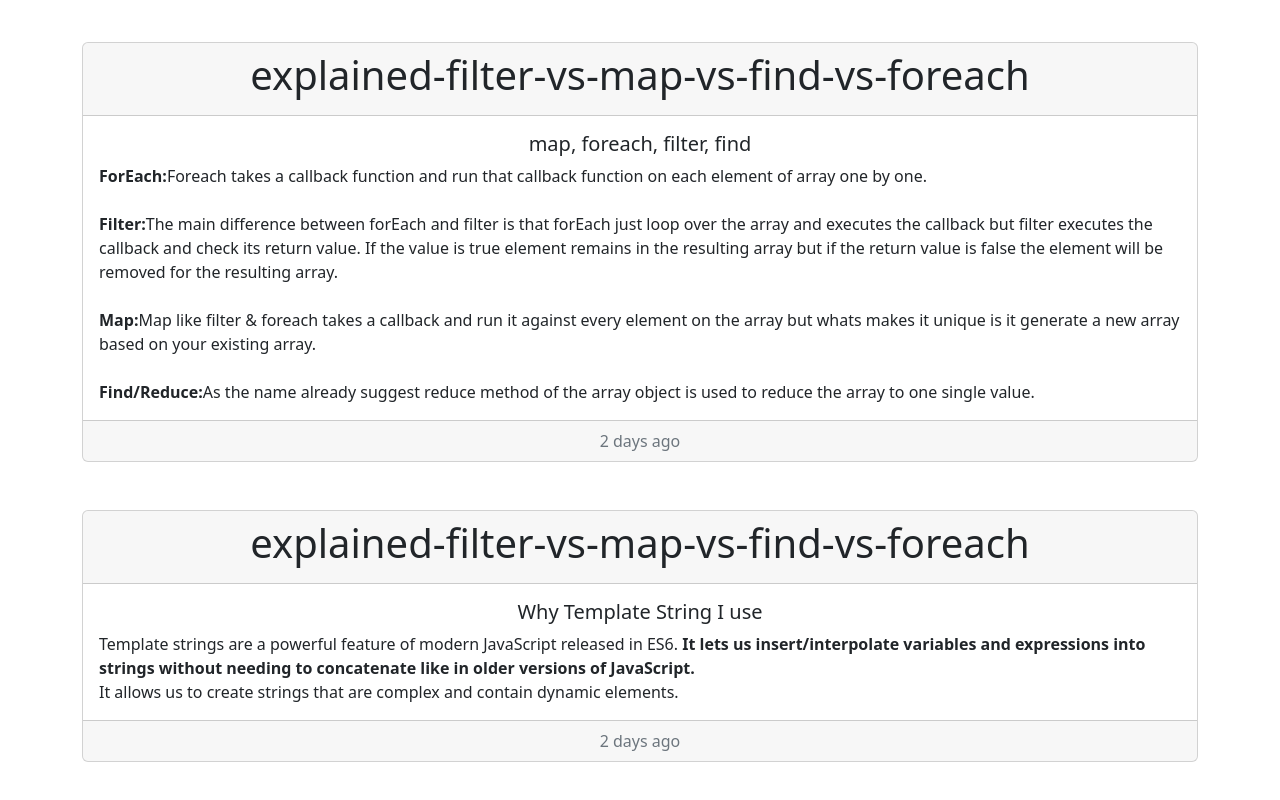
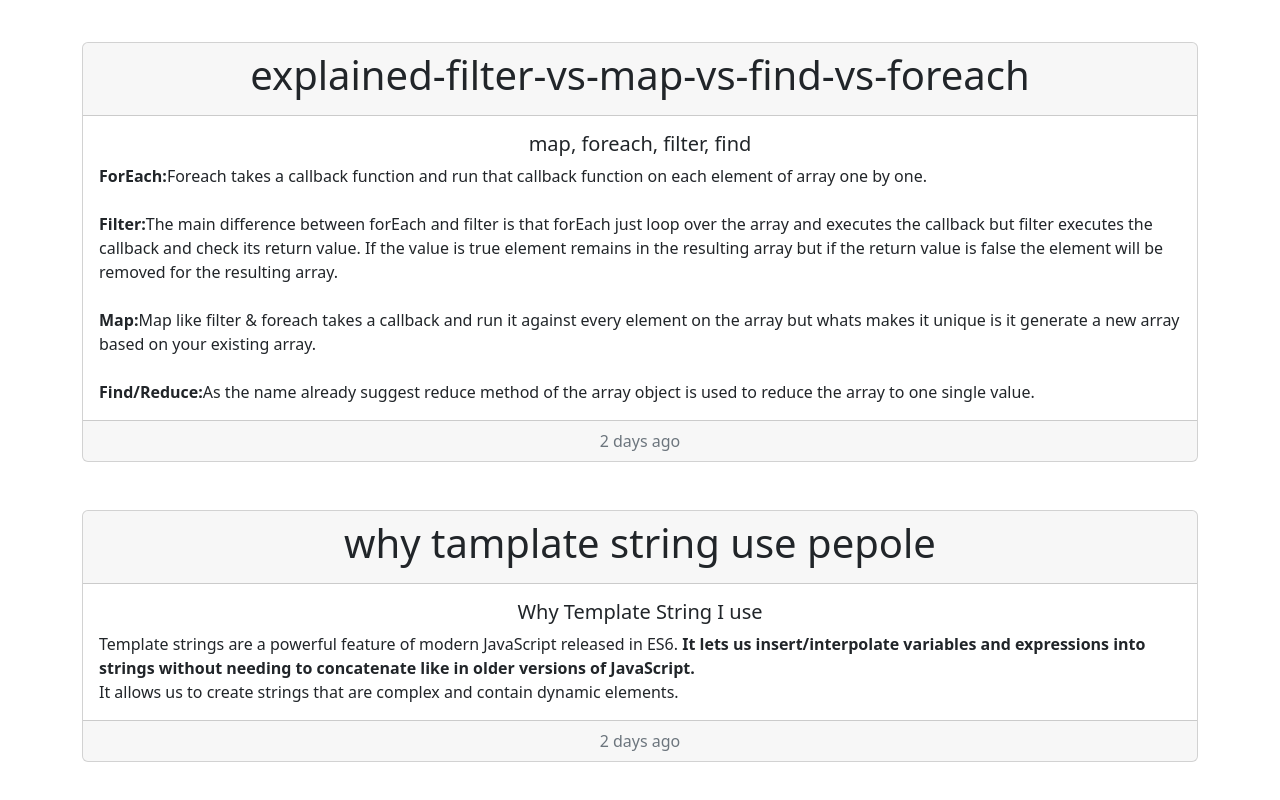
Before and after one commit to sayed132/news-portal-Rafsan-News, a plain HTML site: page blog.html in a window 1280 px wide. Shown: the part 726-1526 px from the top of the page. Drawn offline with nearby package versions, Linux system fonts and the light colour scheme.

Commit message:
some modify

```diff
--- a/blog.html
+++ b/blog.html
@@ -63,7 +63,7 @@
               </div>
             <div class="card text-center my-5">
                 <div class="card-header">
-                 <h1>explained-filter-vs-map-vs-find-vs-foreach</h1>
+                 <h1>why tamplate string use pepole</h1>
                 </div>
                 <div class="card-body">
                   <h5 class="card-title">Why Template String I use</h5>
```
